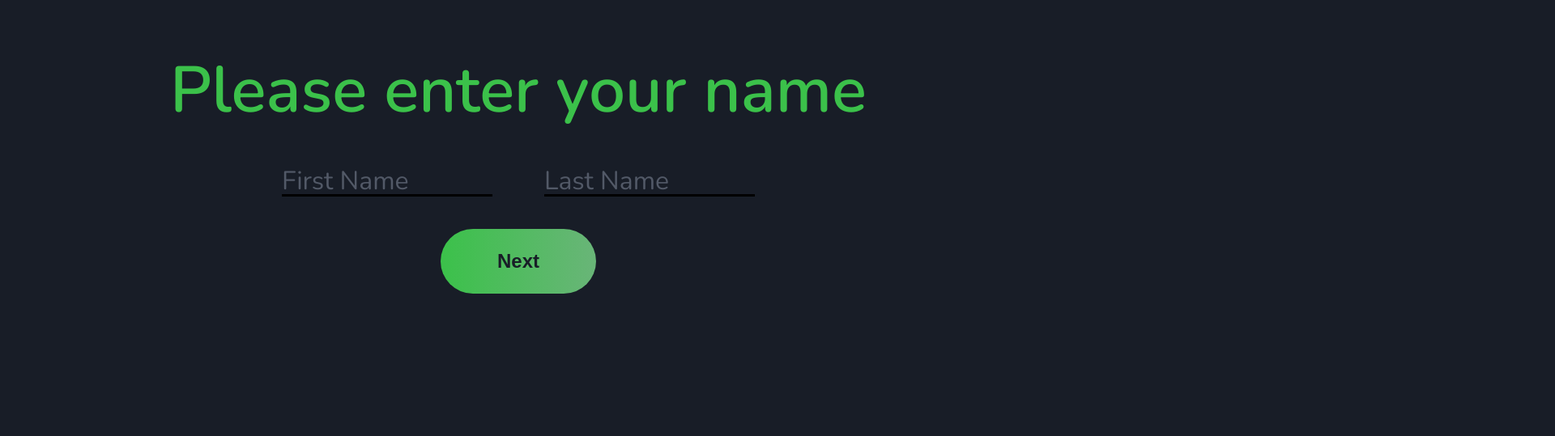
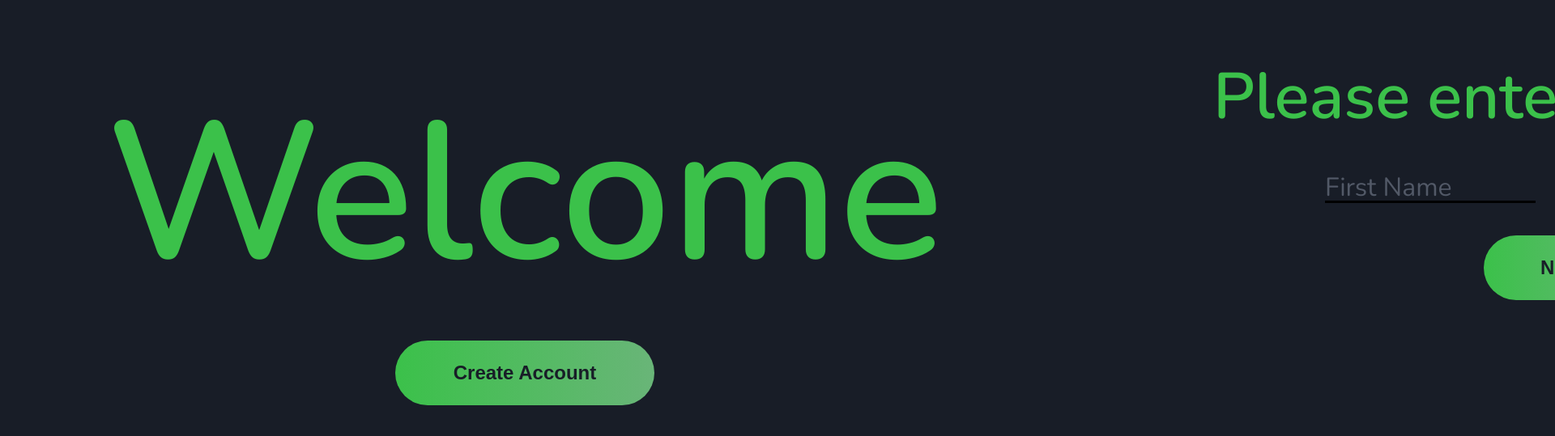
Before and after one commit to anshvijay28/SignUpForm, a plain HTML site: page index.html in a window 1280 px wide. Shown: the part 157-696 px from the top of the page at 81% size, 1920 px wide, since content can reach past the window. Drawn offline with nearby package versions, Linux system fonts and the light colour scheme.

Commit message:
made body a grid to allow for transitioning between pages

```diff
--- a/styles.css
+++ b/styles.css
@@ -3,16 +3,20 @@ html {
     font-size: 100%;
 }
 
-body {
+#sliding {
+    overflow: visible;
     background-color: #181d27;
+    display: grid;
+    grid-template-columns: repeat(6, 1fr);
 }
 
-
 .initial-page {
-    display: none;
+    display: flex;
     flex-direction: column;
     align-items: center;
     margin-top: 8vh;
+    width: 100vw;
+    height: 100vh;
 }
 
 #welcome-text {
@@ -34,12 +38,21 @@ body {
     background: linear-gradient(90deg,#3BC14A,#69b578);
     animation: slideLeft 2s;
 }
+#create-account:hover {
+    opacity: .5;
+}
+
+#create-account:active {
+    opacity: .25;
+}
 
 .name-page {
     display: flex;
     flex-direction: column;
     align-items: center;
     margin-top: 20vh;
+    width: 100vw;
+    height: 100vh;
 }
 #name-instruction {
     color: #3BC14A;
@@ -99,7 +112,12 @@ body {
     border-radius: 5vh;
     background: linear-gradient(90deg,#3BC14A,#69b578);
 }
-
+.next:hover {
+    opacity: .5;
+}
+.next:active {
+    opacity: .25;
+}
 
 
 @keyframes slideUp {
```
